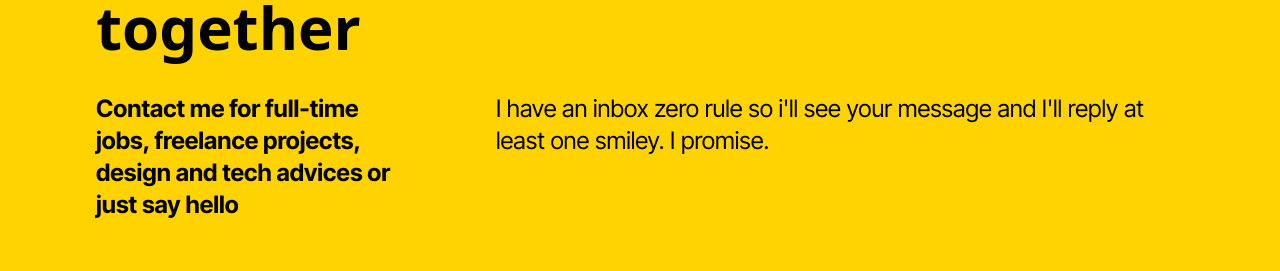
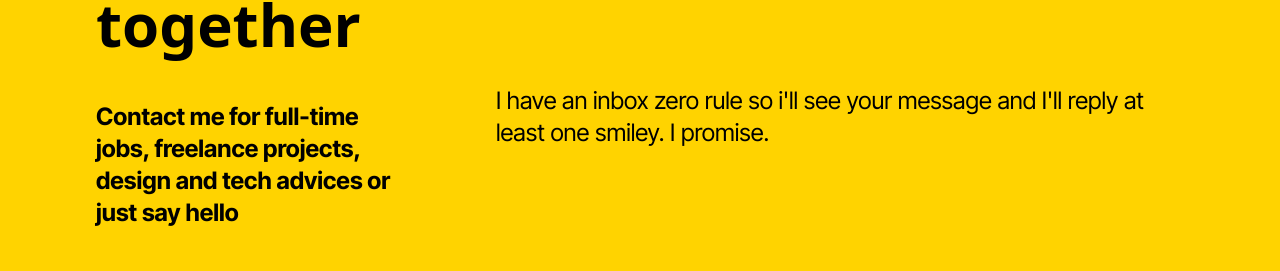
Before and after one commit to ferisso/NextPortfolio, a Next.js app: page / in a window 1280 px wide. Shown: the part 3331-3602 px from the top of the page. Built offline with nearby package versions, Linux system fonts and the light colour scheme.

Commit message:
Melhorando resposividade em cotatos

```diff
--- a/components/Contact/Contact.tsx
+++ b/components/Contact/Contact.tsx
@@ -17,7 +17,7 @@ export default function Contact() {
         <p>together</p>
       </div>
       <div className="flex gap-2 sm:gap-20 text-lg sm:text-2xl">
-        <p className="max-w-xs font-bold">
+        <p className="max-w-xs font-bold mt-4">
           Contact me for full-time jobs,
           freelance projects,
           design and tech advices
```
